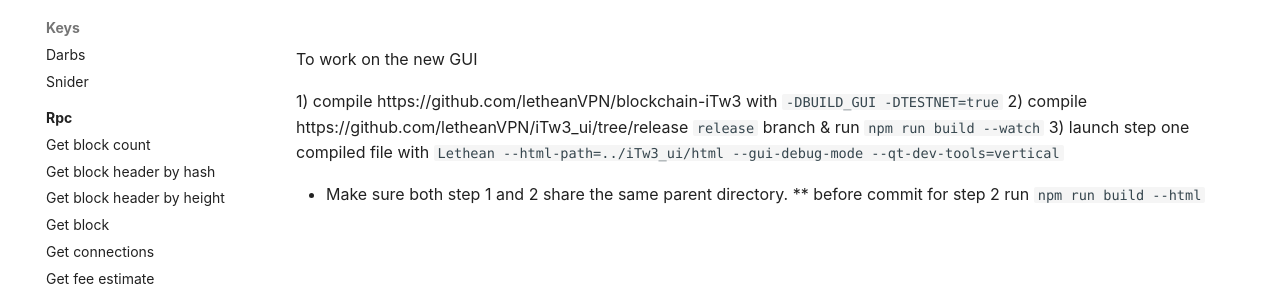
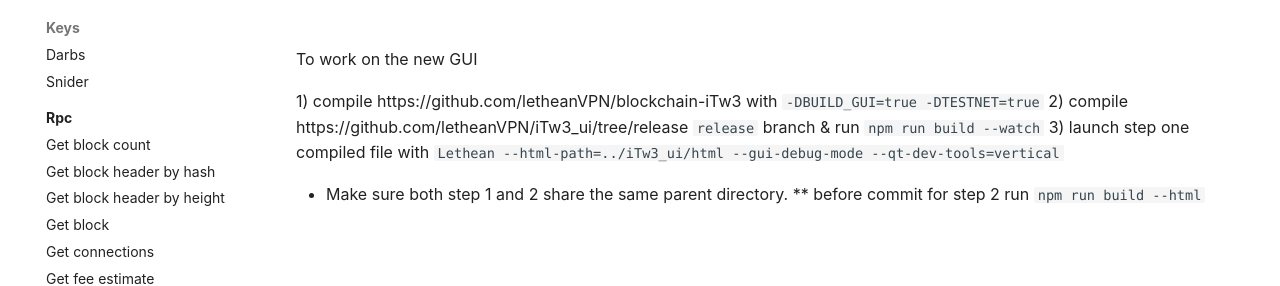
Before and after one commit to letheanVPN/documentation, an MkDocs documentation site: the page built from docs/developers/index.md, in a window 1280 px wide. Shown: the part 337-623 px from the top of the page. Built offline with MkDocs 1.6.1 and Material for MkDocs 9.7.7, drawn with Linux system fonts in a browser that asks for light colours; comment, search, counter and statistics services are not loaded.

Commit message:
Update index.md

```diff
--- a/docs/developers/index.md
+++ b/docs/developers/index.md
@@ -7,7 +7,7 @@
 
 To work on the new GUI
 
-1) compile https://github.com/letheanVPN/blockchain-iTw3 with `-DBUILD_GUI -DTESTNET=true`
+1) compile https://github.com/letheanVPN/blockchain-iTw3 with `-DBUILD_GUI=true -DTESTNET=true`
 2) compile https://github.com/letheanVPN/iTw3_ui/tree/release `release` branch & run `npm run build --watch`
 3) launch step one compiled file with `Lethean --html-path=../iTw3_ui/html --gui-debug-mode --qt-dev-tools=vertical`
 
```
